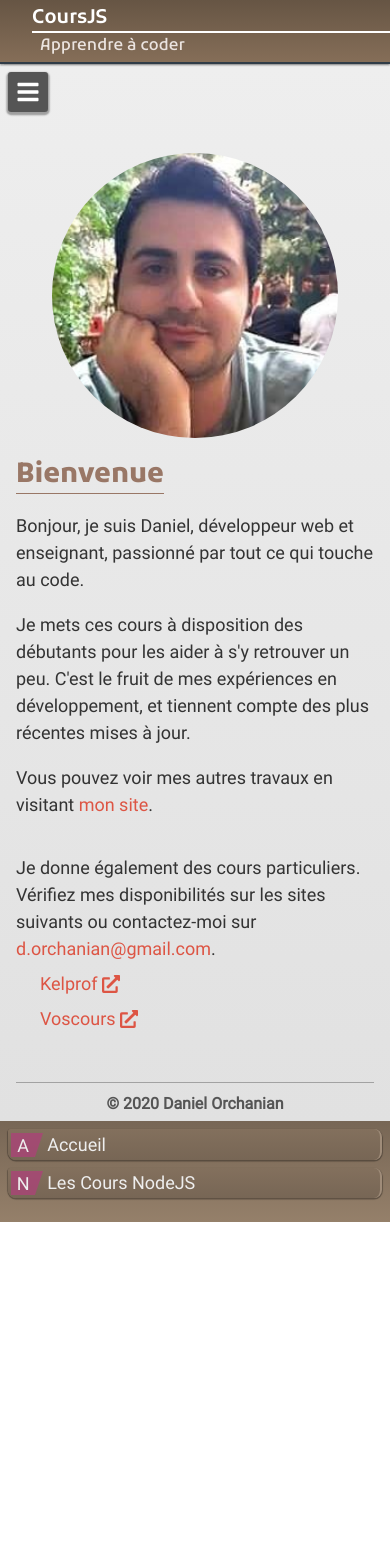
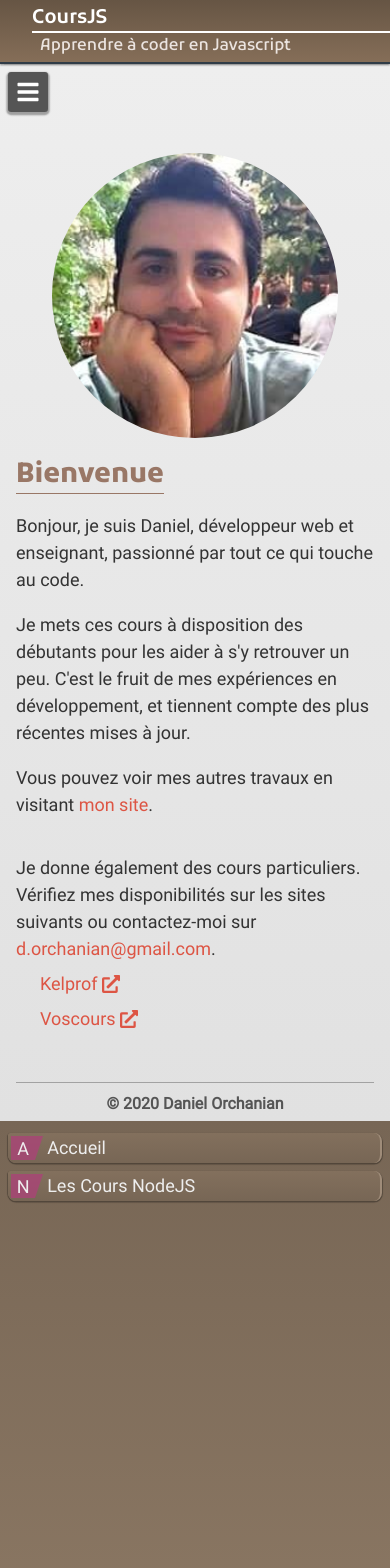
Before and after one commit to do-sieg/portfolio-2020, a Next.js app: page /lessons in a window 390 px wide. Shown: the top 1568 px of the page. Before the commit the page ends 1222 px from the top, so only its background shows below. Built offline with nearby package versions, Linux system fonts and the light colour scheme.

Commit message:
Fixed lesson menu shortcut scroll, increased height of lesson menu in responsive view, improved some page titles

```diff
--- a/components/LessonMenuShortcut.js
+++ b/components/LessonMenuShortcut.js
@@ -1,9 +1,9 @@
 import { FontAwesomeIcon } from "@fortawesome/react-fontawesome";
 import { faBars } from "@fortawesome/free-solid-svg-icons";
 
-export default function LessonMenuShortcut() {
+export default function LessonMenuShortcut({ onClick }) {
     return (
-        <button className="lesson-menu-shortcut btn" onClick={() => location.hash = "#menu"}>
+        <button className="lesson-menu-shortcut btn" onClick={onClick ? onClick : () => {}}>
             <FontAwesomeIcon icon={faBars} />
         </button>
     );
--- a/components/LessonPage.js
+++ b/components/LessonPage.js
@@ -6,7 +6,7 @@ import { useContext, useEffect } from "react";
 import { LangContext, langDateFormats } from "../utils/lang";
 import { dateToString } from "../utils/date";
 import { LessonAuthor } from "./LessonAuthor";
-import { LSN_HEAD_TITLE_PREFIX } from "../config/constants";
+import { LSN_TITLE } from "../config/constants";
 
 export default function LessonPage({ lessonCategory, lessons, lessonData }) {
     const pageLang = useContext(LangContext);
@@ -20,7 +20,7 @@ export default function LessonPage({ lessonCategory, lessons, lessonData }) {
             <Error404 backHref="/lessons" />
             :
             <LessonsContext.Provider value={{ lessonCategory, lessons }}>
-                <LessonsLayout className="lesson-page" headTitle={`${LSN_HEAD_TITLE_PREFIX} - ${lessonData.data.title}`}>
+                <LessonsLayout className="lesson-page" headTitle={`${LSN_TITLE} - ${lessonData.data.title}`}>
                     <p className="lesson-published-date">Publié le {dateToString(lessonData.data.date, langDateFormats[pageLang])}</p>
                     <span className="markdown" dangerouslySetInnerHTML={{ __html: lessonData.htmlContent }} />
                     <LessonAuthor />
--- a/components/LessonsLayout.js
+++ b/components/LessonsLayout.js
@@ -3,17 +3,25 @@ import LessonsMenu from "./LessonsMenu";
 import Footer from "./Footer";
 import LessonMenuShortcut from "./LessonMenuShortcut";
 import NavLink from "./NavLink";
-import { LSN_HEAD_TITLE_PREFIX } from "../config/constants";
+import { LSN_TITLE, LSN_SUBTITLE } from "../config/constants";
+import { useRef } from "react";
 
 export default function LessonsLayout({ children, className, headTitle }) {
+
+    const menuRef = useRef(null);
+
+    function handleScrollToMenu(e) {
+        e.preventDefault();
+        window.scrollTo(0, menuRef.current.offsetTop);
+    }
 
     function LessonsHeader() {
         return (
             <header className="lesson-header">
                 <NavLink href="/lessons">
                     <div className="title-container">
-                        <label className="title">{LSN_HEAD_TITLE_PREFIX}</label>
-                        <p className="subtitle">Apprendre à coder</p>
+                        <label className="title">{LSN_TITLE}</label>
+                        <p className="subtitle">{LSN_SUBTITLE}</p>
                     </div>
                 </NavLink>
             </header>
@@ -24,9 +32,11 @@ export default function LessonsLayout({ children, className, headTitle }) {
         <>
             <Head customTitle={headTitle} />
             <LessonsHeader />
-            <LessonMenuShortcut />
+            <LessonMenuShortcut onClick={handleScrollToMenu} />
             <div className="lesson-layout-wrapper">
-                <LessonsMenu />
+                <div ref={menuRef}>
+                    <LessonsMenu />
+                </div>
                 <main className="lesson-main">
                     <div className="page-container">
                         <div className={"page-wrapper " + (className ? className : "")}>
--- a/components/Menu.js
+++ b/components/Menu.js
@@ -3,7 +3,7 @@ import { faBlog, faBriefcase, faCogs, faGraduationCap, faHome, faRocket } from '
 import NavLink from './NavLink';
 import { LangContext, useLang, useLangLink } from '../utils/lang';
 import { useContext } from 'react';
-import { LSN_HEAD_TITLE_PREFIX } from '../config/constants';
+import { LSN_TITLE } from '../config/constants';
 
 export const MENU_ROTATION_ACTIVE = false;
 export const MENU_ROTATION_DURATION = 0.8;
@@ -41,7 +41,7 @@ const Menu = ({ isOpening }) => {
                 <nav className="main-menu">
                     <NavLink className="nav-button" href={langLink("/")}><span>{lang('NAV_HOME')}</span><FontAwesomeIcon icon={faHome} /></NavLink>
                     <NavLink className="nav-button" href={langLink("/projects")}><span>{lang('NAV_PROJECTS')}</span><FontAwesomeIcon icon={faRocket} /></NavLink>
-                    <NavLink className="nav-button" href={"/lessons"}><span>{LSN_HEAD_TITLE_PREFIX}</span><FontAwesomeIcon icon={faGraduationCap} /></NavLink>
+                    <NavLink className="nav-button" href={"/lessons"}><span>{LSN_TITLE}</span><FontAwesomeIcon icon={faGraduationCap} /></NavLink>
                     {/* <NavLink href={langLink("/blog")}><span>{lang('NAV_BLOG')}</span><FontAwesomeIcon icon={faGraduationCap} /></NavLink> */}
                 </nav>
             </div>
--- a/config/constants.js
+++ b/config/constants.js
@@ -1,7 +1,8 @@
 export const DEV_FULLNAME = "Daniel Orchanian";
 export const DEV_EMAIL = "d.orchanian@gmail.com";
 
-export const LSN_HEAD_TITLE_PREFIX = "CoursJS";
+export const LSN_TITLE = "CoursJS";
+export const LSN_SUBTITLE = "Apprendre à coder en Javascript";
 
 export const U_WEBSITE = "https://danielorchanian.fr";
 export const U_EMAIL = "mailto:d.orchanian@gmail.com";
--- a/pages/lessons/index.js
+++ b/pages/lessons/index.js
@@ -1,13 +1,11 @@
 import LessonsLayout from "../../components/LessonsLayout";
 import { LessonAuthor } from "../../components/LessonAuthor";
-import { LSN_HEAD_TITLE_PREFIX } from "../../config/constants";
+import { LSN_TITLE, LSN_SUBTITLE } from "../../config/constants";
 
 export default function Lessons() {
     return (
-        <LessonsLayout className="lesson-page" headTitle={`${LSN_HEAD_TITLE_PREFIX} - Accueil`}>
-
+        <LessonsLayout className="lesson-page" headTitle={`${LSN_TITLE} - ${LSN_SUBTITLE}`}>
             <LessonAuthor noBorder altHeading />
-
         </LessonsLayout>
     );
 }
--- a/pages/lessons/nodejs.js
+++ b/pages/lessons/nodejs.js
@@ -1,5 +1,5 @@
 import LessonsLayout from "../../components/LessonsLayout";
-import { LSN_HEAD_TITLE_PREFIX } from "../../config/constants";
+import { LSN_TITLE } from "../../config/constants";
 import { getAllLessons, LessonsContext, renderLessonPlan } from "../../utils/lessons";
 
 const LESSON_CATEGORY = 'nodejs';
@@ -11,7 +11,7 @@ export async function getStaticProps() {
 export default function NodeLessons({ lessons }) {
     return (
         <LessonsContext.Provider value={{ lessonCategory: LESSON_CATEGORY, lessons }}>
-            <LessonsLayout className="lesson-page" headTitle={`${LSN_HEAD_TITLE_PREFIX} - NodeJS`}>
+            <LessonsLayout className="lesson-page" headTitle={`${LSN_TITLE} - Les Cours NodeJS`}>
 
                 <h1>Les Cours pour NodeJS</h1>
 
--- a/public/styles/stylesheets/lessons.css
+++ b/public/styles/stylesheets/lessons.css
@@ -40,7 +40,8 @@
 .lesson-nav {
   width: 15rem;
   margin-top: 5.5rem;
-  padding: 0rem 0.5rem 1rem;
+  min-height: calc(100% - 5.5rem);
+  padding: 0.2rem 0.5rem 1rem;
   text-align: left;
   font-size: large;
   color: #eee;
@@ -51,6 +52,7 @@
   .lesson-nav {
     width: 100%;
     margin-top: 0;
+    min-height: calc(100vh - 4rem);
   }
 }
 .lesson-nav .lesson-nav-header {
--- a/public/styles/stylesheets/lessons.less
+++ b/public/styles/stylesheets/lessons.less
@@ -66,12 +66,14 @@
 .lesson-nav {
     width: 15rem;
     margin-top: @header-height;
+    min-height: calc(100% - @header-height);
     @media screen and (max-width: 980px) {
         // Responsive version, below the page
         width: 100%;
         margin-top: 0;
+        min-height: calc(100vh - @header-height-resp);
     }
-    padding: 0rem 0.5rem 1rem;
+    padding: 0.2rem 0.5rem 1rem;
     text-align: left;
 
     font-size: large;
```
